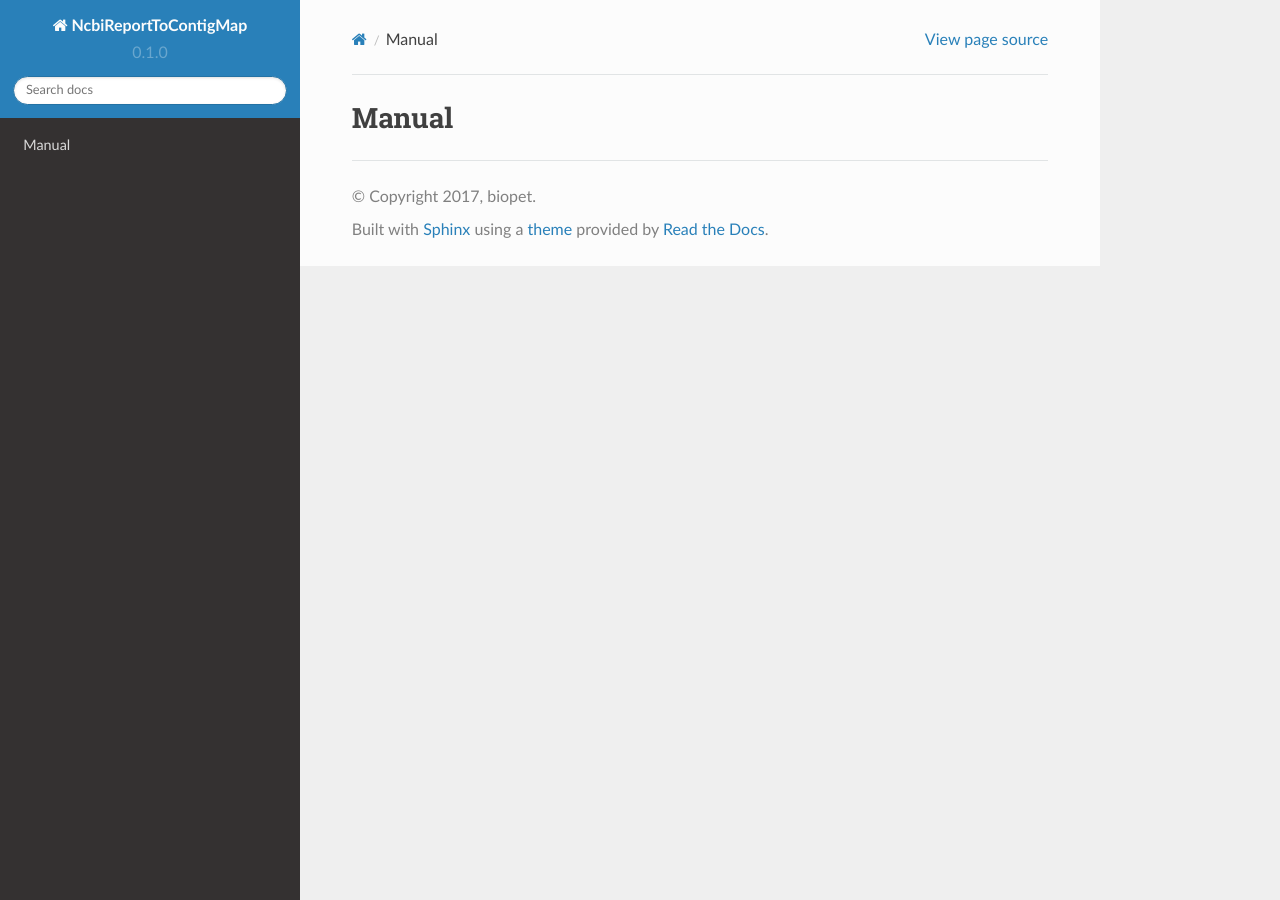
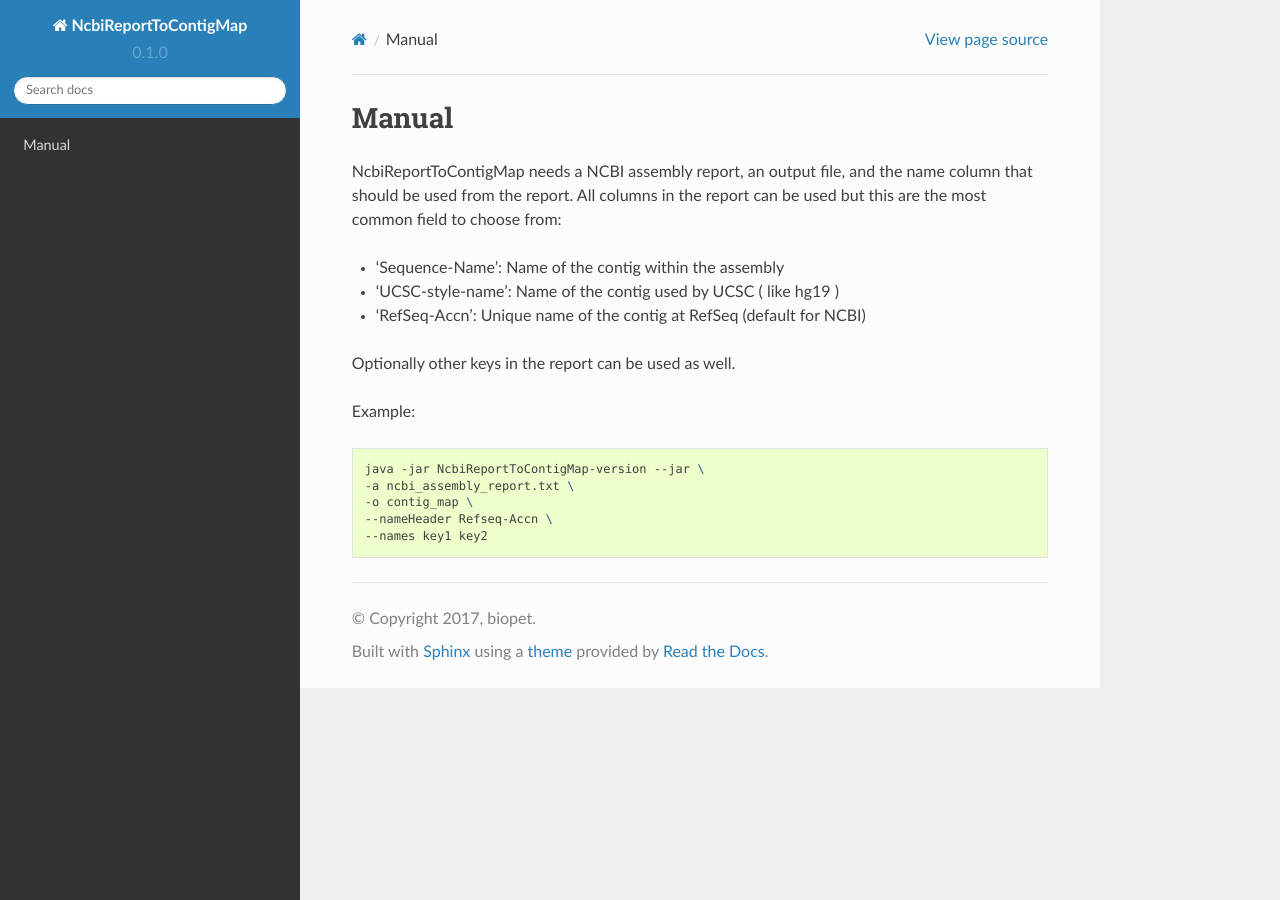
Before and after one commit to biopet/ncbireporttocontigmap, a Sphinx documentation site: the page built from docs/MANUAL.md, in a window 1280 px wide. Built offline with Sphinx 7.4.7 and the Read the Docs theme 2.0.0, drawn with Linux system fonts in a browser that asks for light colours.

Commit message:
completed readme and manual

````diff
--- a/docs/MANUAL.md
+++ b/docs/MANUAL.md
@@ -1,3 +1,17 @@
 # Manual
+NcbiReportToContigMap needs a NCBI assembly report, an output file, and the name column that should be used from the report.
+All columns in the report can be used but this are the most common field to choose from:
+ - 'Sequence-Name': Name of the contig within the assembly
+ - 'UCSC-style-name': Name of the contig used by UCSC ( like hg19 )
+ - 'RefSeq-Accn': Unique name of the contig at RefSeq (default for NCBI)
 
-<Elaborate usage description>
+Optionally other keys in the report can be used as well.
+
+Example:
+```bash
+java -jar NcbiReportToContigMap-version --jar \
+-a ncbi_assembly_report.txt \
+-o contig_map \
+--nameHeader Refseq-Accn \
+--names key1 key2
+```
````
Also changed, not shown: README.md (+1 -1 lines).
